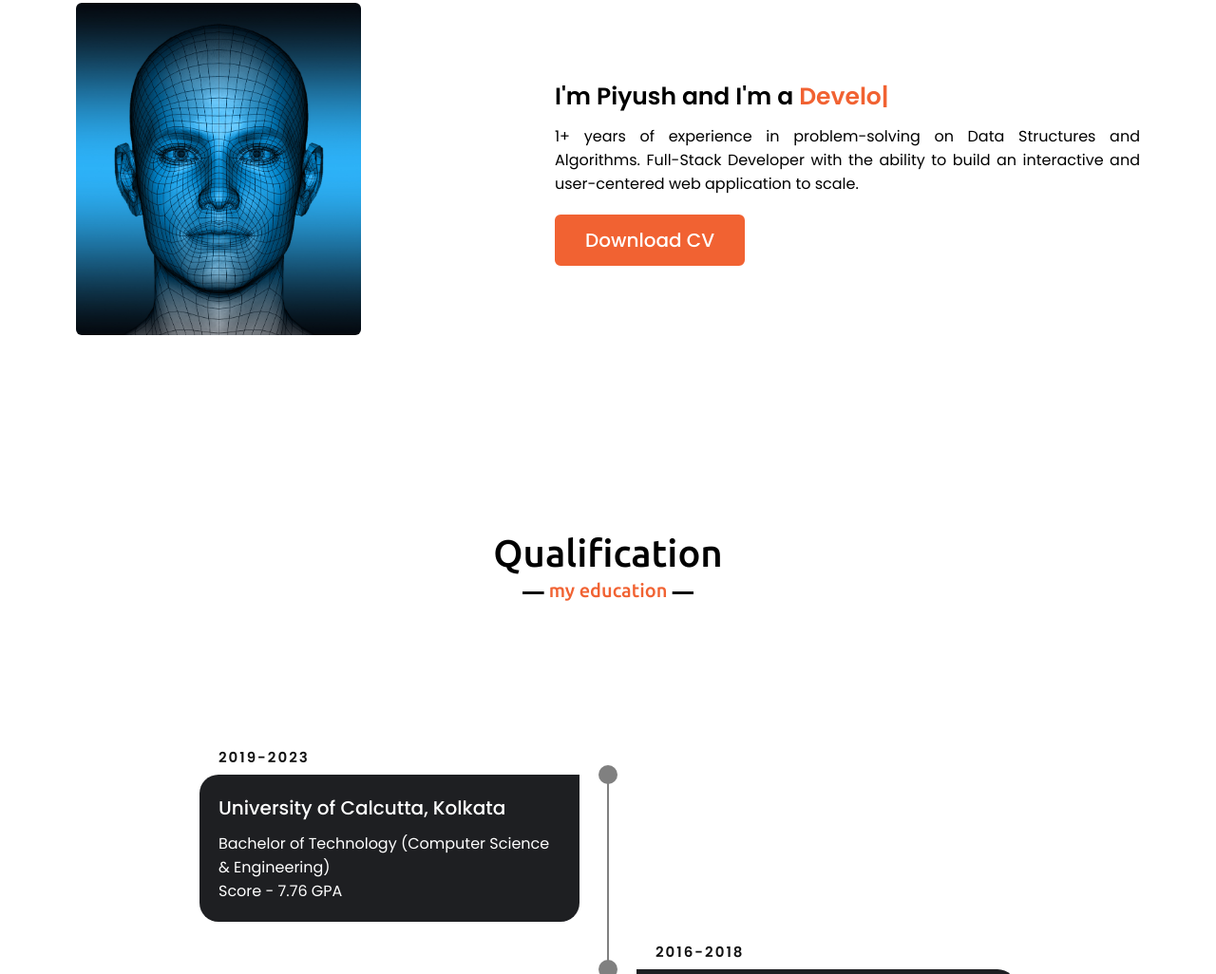
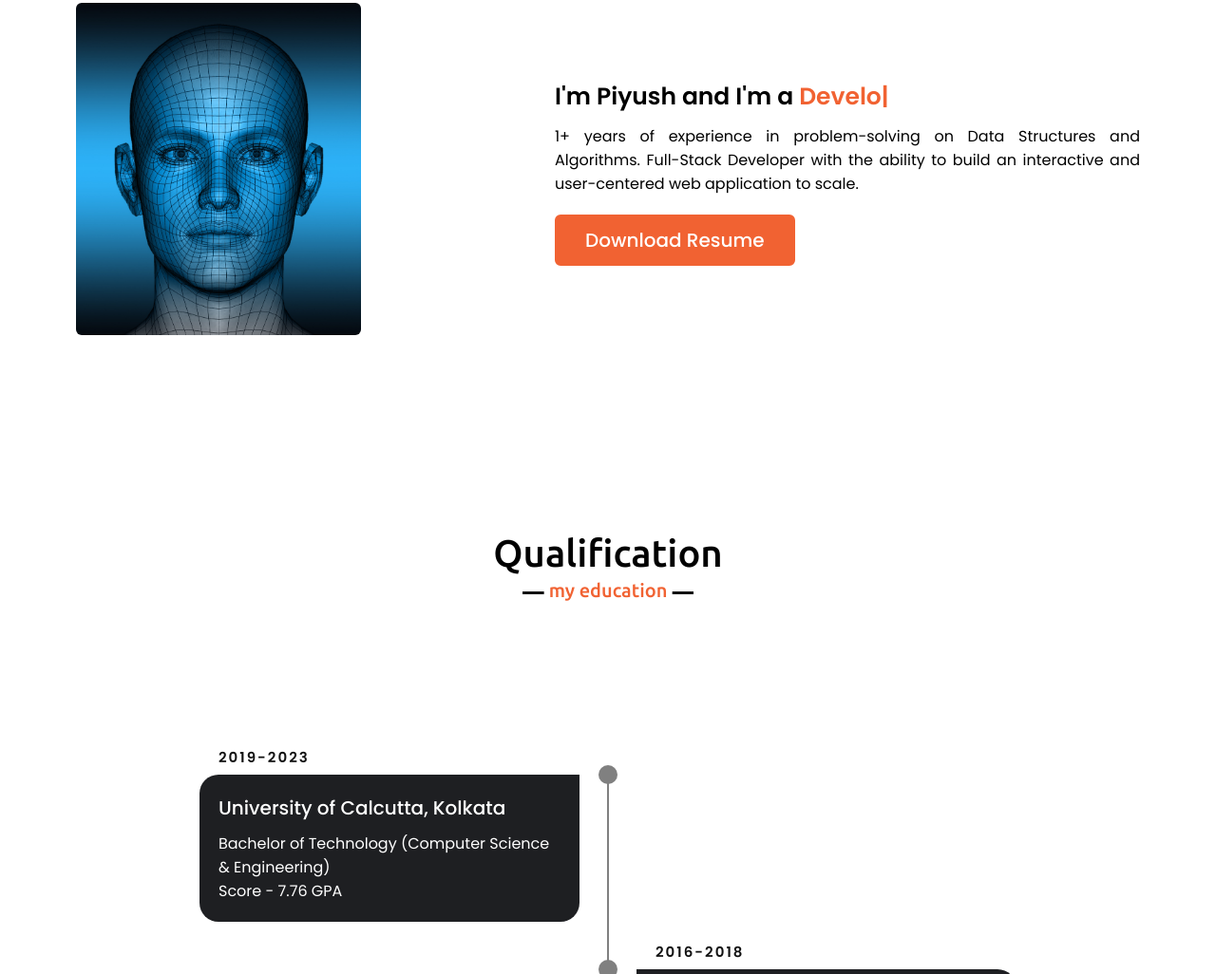
Before and after one commit to piyusht823/piyush_portfolio, a plain HTML site: page index.html in a window 1280 px wide. Shown: the part 1023-2049 px from the top of the page at 95% size. Drawn offline with nearby package versions, Linux system fonts and the light colour scheme.

Commit message:
download resume

```diff
--- a/index.html
+++ b/index.html
@@ -60,7 +60,7 @@
                 <div class="column right">
                     <div class="text">I'm Piyush and I'm a <span class="typing-2"></span></div>
                     <p>1+ years of experience in problem-solving on Data Structures and Algorithms. Full-Stack Developer with the ability to build an interactive and user-centered web application to scale.</p>
-                    <a href="https://drive.google.com/file/d/1GMSke4JKy241rsL5QePrznj6H7OzeMev/view">Download CV</a>
+                    <a href="https://drive.google.com/file/d/1GMSke4JKy241rsL5QePrznj6H7OzeMev/view">Download Resume</a>
                 </div>
             </div>
         </div>
```
